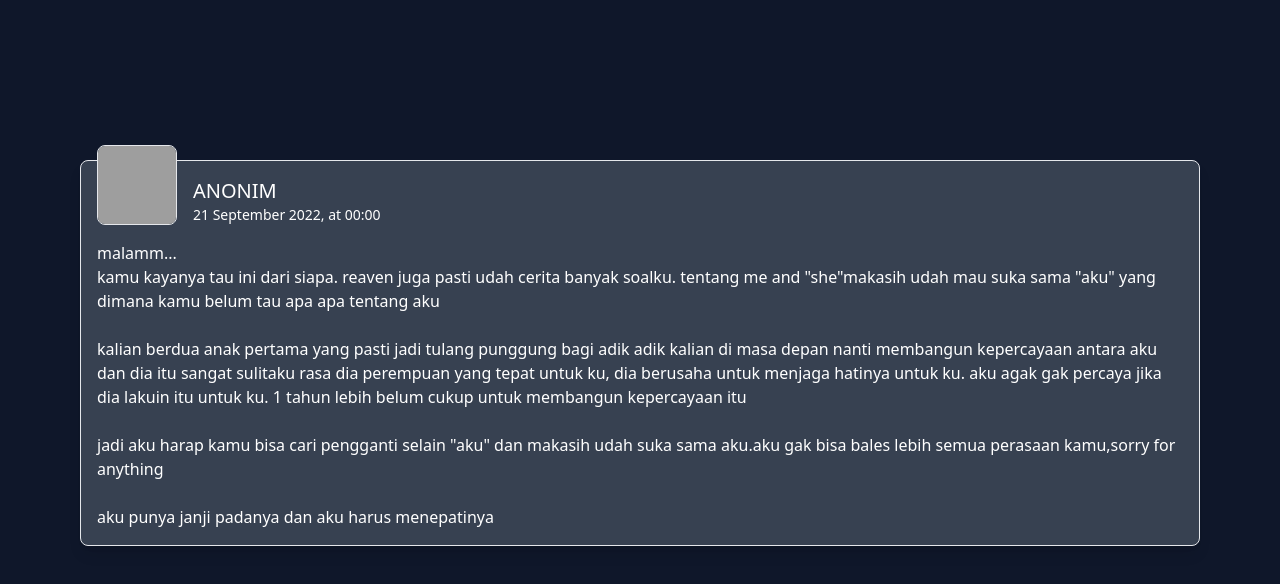
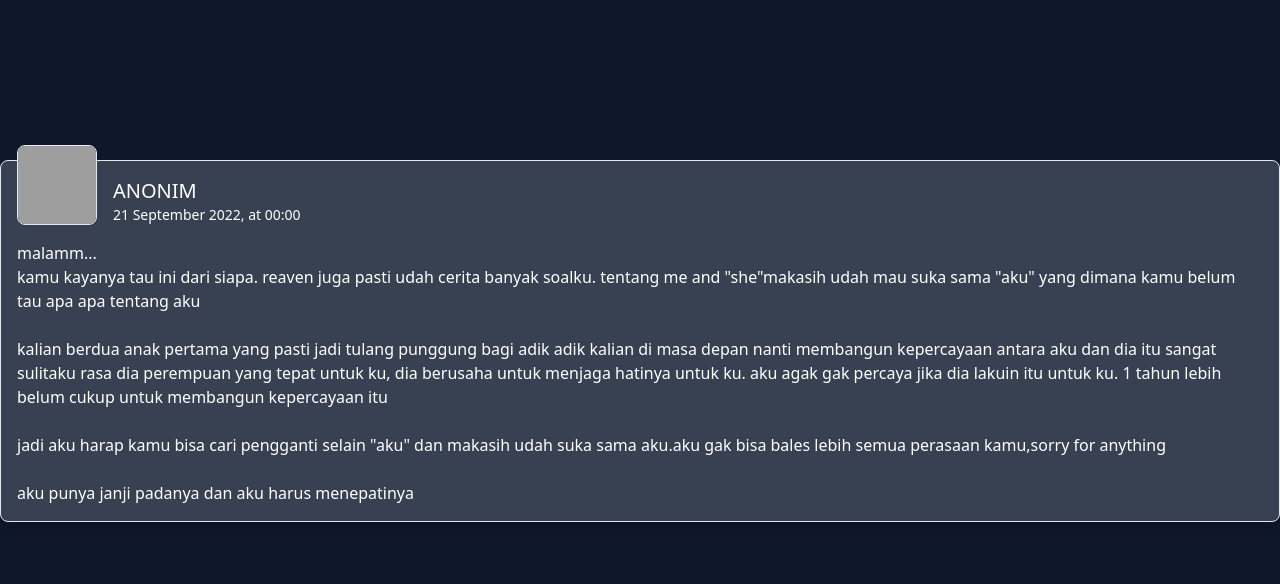
Before and after one commit to samaran02/wa, a website: page index.html in a window 1280 px wide. Drawn offline with Linux system fonts and the light colour scheme; grey boxes are pictures that could not be loaded; some icons are missing.

Commit message:
Update index.html

```diff
--- a/index.html
+++ b/index.html
@@ -9,7 +9,7 @@
 
 <body class=" bg-slate-900">
     <!-- component -->
-    <div class="flex justify-center relative top-1/3 mt-40 ml-20 mr-20">
+    <div class="flex justify-center relative top-1/3 mt-40 ml-10 mr-10">
 
 
 
```
